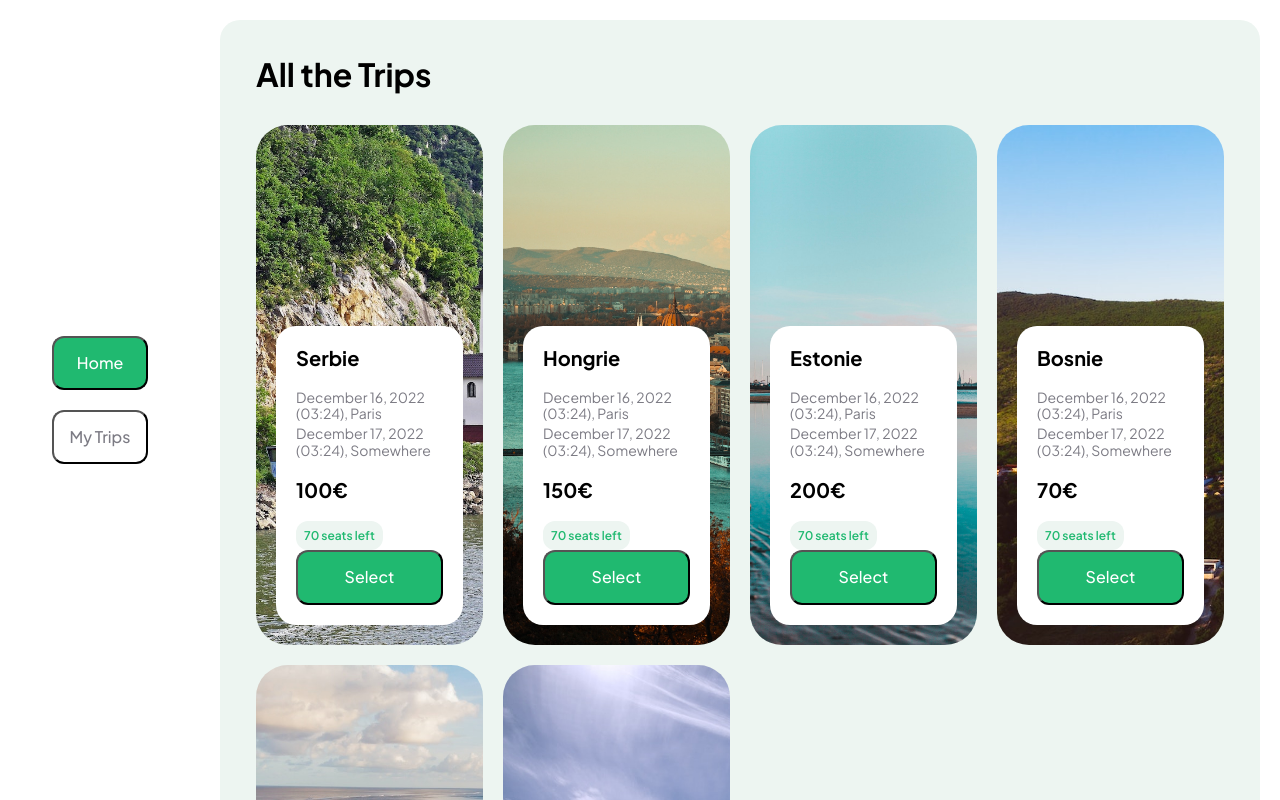
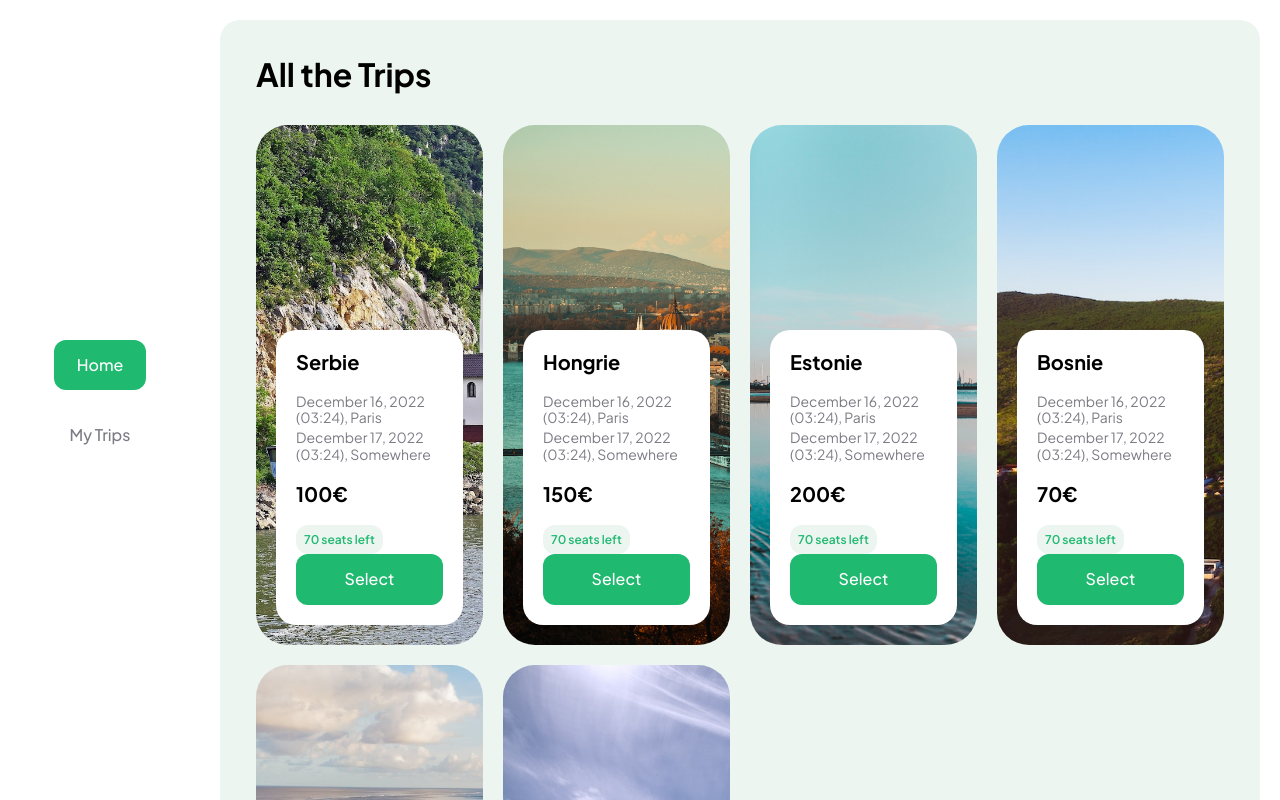
Before and after one commit to P4tt4te/trips-app, a React (Create React App) app: page / in a window 1280 px wide. Shown: the top 800 px of the page. Built offline with nearby package versions, Linux system fonts and the light colour scheme.

Commit message:
feat(index.css): update normalize styles

```diff
--- a/src/index.css
+++ b/src/index.css
@@ -4,6 +4,7 @@ html {
   line-height: 1.15; /* 1 */
   -webkit-text-size-adjust: 100%; /* 2 */
   font-size: 62.5%;
+  box-sizing: border-box;
 }
 
 body {
@@ -14,8 +15,16 @@ main {
   display: block;
 }
 
-h1, h2, h3, h3, h4, h5 {
+h1,
+h2,
+h3,
+h3,
+h4,
+h5,
+h6,
+p {
   font-size: initial;
+  font-weight: initial;
   margin: 0;
 }
 
@@ -90,6 +99,12 @@ textarea {
   font-size: 100%; /* 1 */
   line-height: 1.15; /* 1 */
   margin: 0; /* 2 */
+  border: none;
+  background-image: none;
+  background-color: transparent;
+  -webkit-box-shadow: none;
+  -moz-box-shadow: none;
+  box-shadow: none;
 }
 
 button,
```
